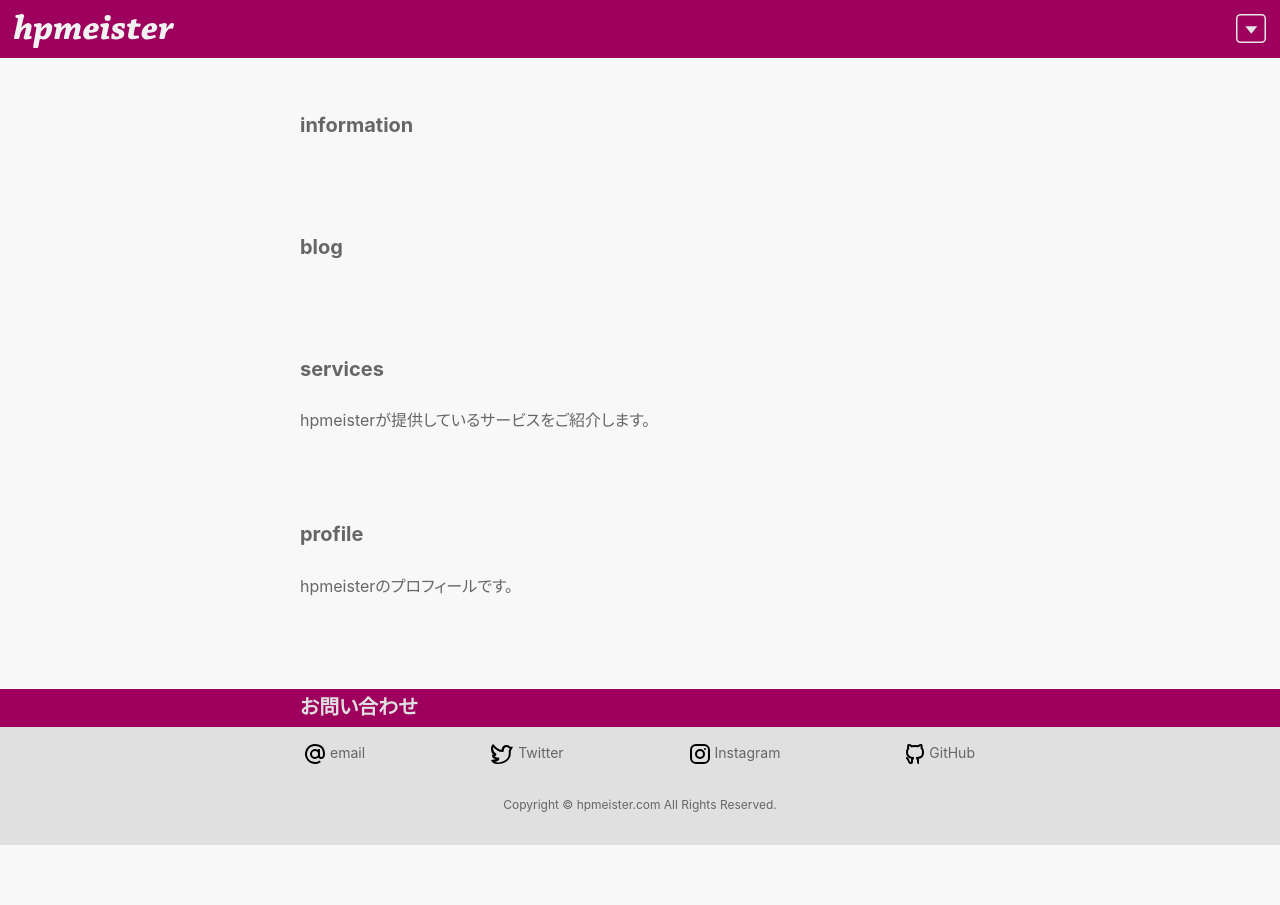
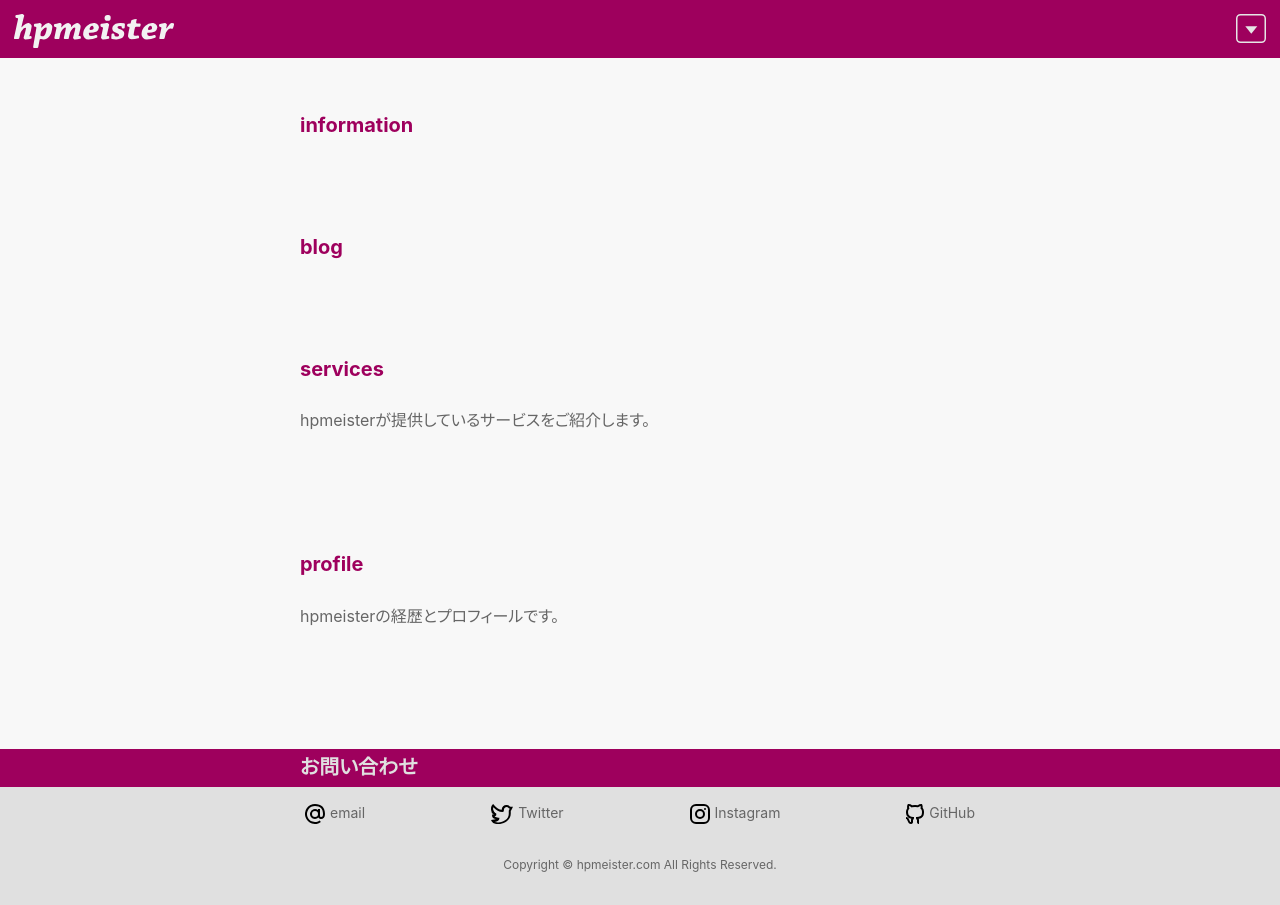
Before and after one commit to kitystudio/hpmeister2021, a PHP site: page / in a window 1280 px wide. Before the commit the page ends 845 px from the top, so only its background shows below. Run offline with PHP 8.4, Linux system fonts and the light colour scheme; data that the repository does not hold is empty.

Commit message:
Edge対応

```diff
--- a/html/_assets/css/common.css
+++ b/html/_assets/css/common.css
@@ -26,12 +26,16 @@ section {
   padding-top: 5rem;
 }
 
+section h2 {
+  color: #9E005D;
+}
+
 p, input[type=text], textarea {
   font-size: 16px;
 }
 
 h3 {
-  font-size: 18px;
+  font-size: 16px;
 }
 
 h4 {
@@ -176,6 +180,8 @@ footer.content {
   width: 156px;
   height: 15rem;
   display: inline-block;
+  vertical-align: top;
+  -ms-overflow-style: none;/* IE, Edge 対応 */
   overflow-y: scroll;
   white-space: normal;
   padding: 5px;
@@ -189,7 +195,7 @@ footer.content {
 }
 
 .profwrapper, .serviceswrapper {
-  padding: 10px 0;
+  padding: 25px 0;
   line-height: 0;
 /*  width: 100%;*/
 /*  height: 200px;*/
@@ -210,7 +216,9 @@ footer.content {
   border-radius: 5px;
   padding: 15px 5px;
   display: inline-block;
+  vertical-align: top;
   overflow-y: scroll;
+  -ms-overflow-style: none;/* IE, Edge 対応 */
   white-space: normal;
   margin: 0 5px;
 }
--- a/html/index.php
+++ b/html/index.php
@@ -89,7 +89,7 @@
     <section id="prof">
       <div class="wrapper">
         <h2 class="sectiontitle">profile</h2>
-        <p>hpmeisterのプロフィールです。</p>
+        <p>hpmeisterの経歴とプロフィールです。</p>
       </div>
       <div class="profwrapper">
 <?php // GoogleSpreadsheet
```
